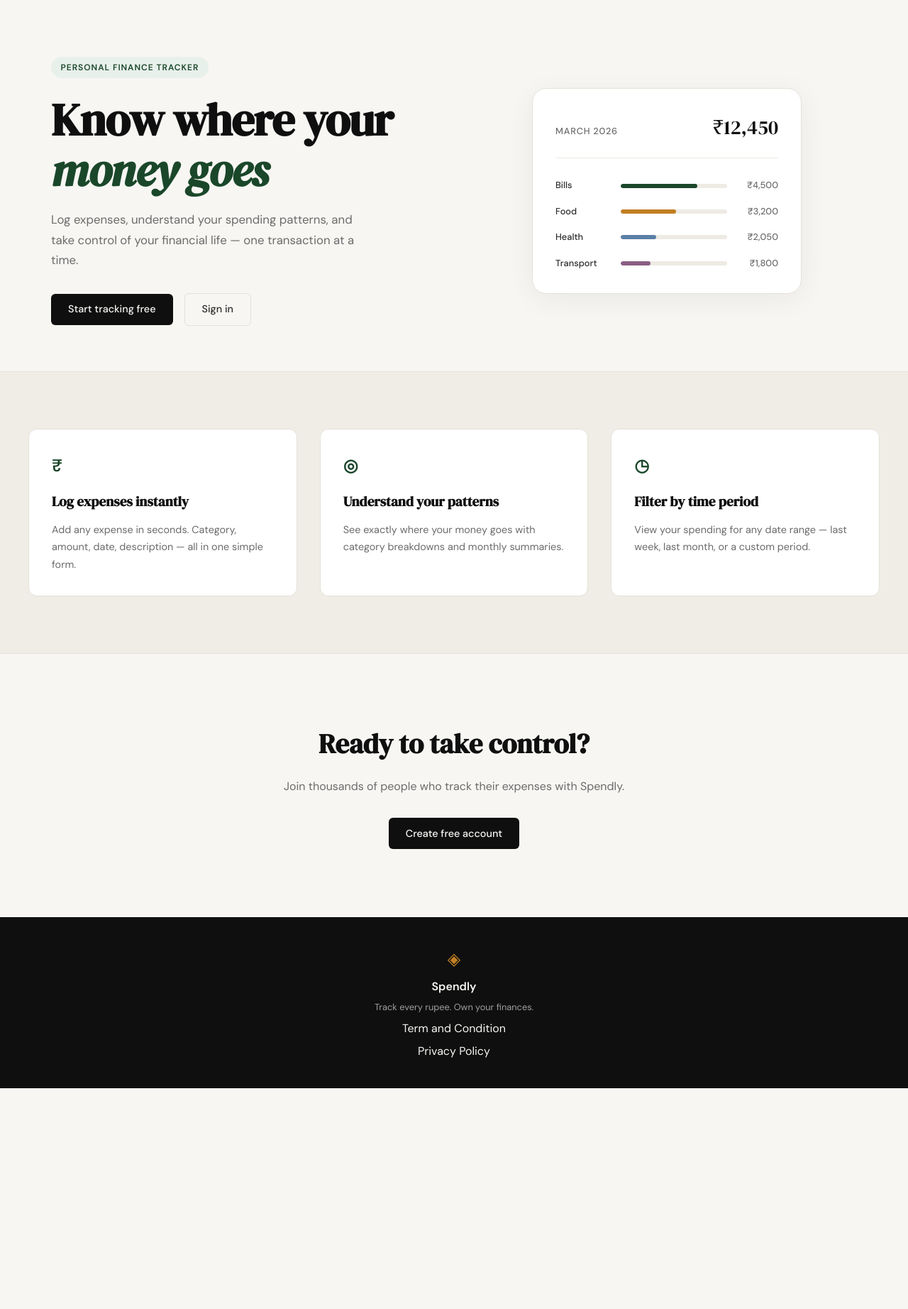
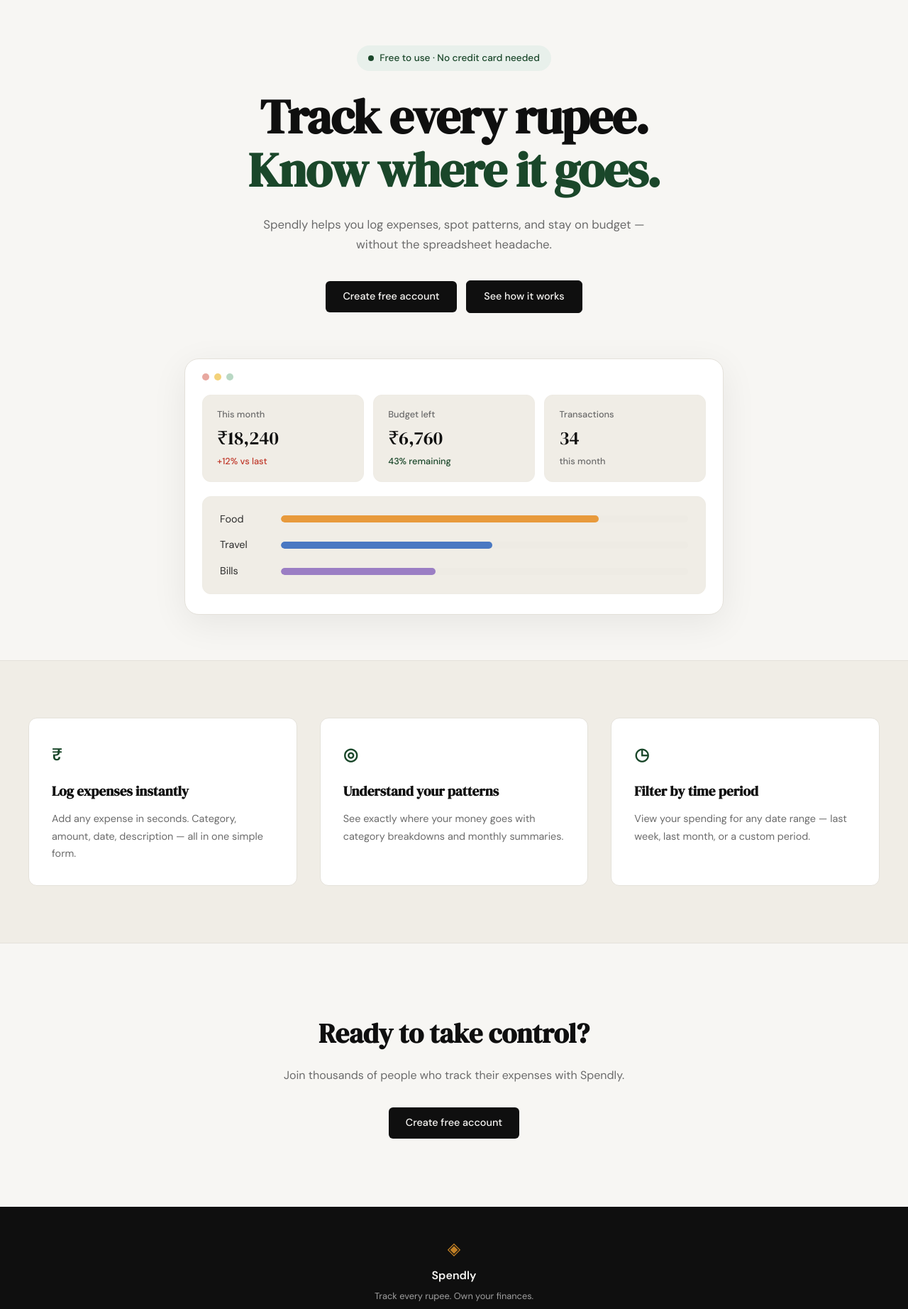
Before and after one commit to SantoshKumar4547/spendly, a Flask app: page / in a window 1280 px wide. Shown: the part 61-1905 px from the top of the page at 71% size. Before the commit the page ends 1594 px from the top, so only its background shows below. Run offline with Flask 3, Linux system fonts and the light colour scheme.

Commit message:
landing: redesign hero section to match mockup

```diff
--- a/static/css/style.css
+++ b/static/css/style.css
@@ -124,39 +124,51 @@ a { color: inherit; text-decoration: none; }
 /* ------------------------------------------------------------------ */
 
 .hero {
-    padding: 5rem 2rem 4rem;
-    display: grid;
-    grid-template-columns: 1fr 1fr;
-    gap: 4rem;
+    padding: 4rem 2rem 4rem;
+    max-width: 960px;
+    margin: 0 auto;
+    text-align: center;
+}
+
+.hero-inner {
+    display: flex;
+    flex-direction: column;
     align-items: center;
-    max-width: var(--max-width);
-    margin: 0 auto;
 }
 
 .hero-badge {
-    display: inline-block;
+    display: inline-flex;
+    align-items: center;
+    gap: 0.5rem;
     background: var(--accent-light);
     color: var(--accent);
-    font-size: 0.75rem;
-    font-weight: 600;
-    letter-spacing: 0.08em;
-    text-transform: uppercase;
-    padding: 0.35rem 0.85rem;
+    font-size: 0.85rem;
+    font-weight: 500;
+    padding: 0.45rem 1rem;
     border-radius: 999px;
-    margin-bottom: 1.5rem;
+    margin-bottom: 1.75rem;
+}
+
+.hero-badge-dot {
+    width: 8px;
+    height: 8px;
+    border-radius: 999px;
+    background: var(--accent);
+    flex: none;
 }
 
 .hero-title {
     font-family: var(--font-display);
-    font-size: clamp(2.5rem, 5vw, 4rem);
+    font-size: clamp(2.5rem, 5.5vw, 4.25rem);
     line-height: 1.1;
     letter-spacing: -0.02em;
     color: var(--ink);
-    margin-bottom: 1.25rem;
+    margin-bottom: 1.5rem;
+    max-width: 760px;
 }
 
 .hero-title em {
-    font-style: italic;
+    font-style: normal;
     color: var(--accent);
 }
 
@@ -164,18 +176,21 @@ a { color: inherit; text-decoration: none; }
     font-size: 1.05rem;
     color: var(--ink-muted);
     line-height: 1.7;
-    max-width: 460px;
-    margin-bottom: 2rem;
+    max-width: 560px;
+    margin: 0 auto 2.25rem;
 }
 
 .hero-actions {
     display: flex;
-    gap: 1rem;
+    gap: 0.85rem;
     align-items: center;
+    justify-content: center;
+    flex-wrap: wrap;
+    margin-bottom: 4rem;
 }
 
 /* ------------------------------------------------------------------ */
-/* Mock card (hero visual)                                             */
+/* Hero visual card                                                    */
 /* ------------------------------------------------------------------ */
 
 .hero-visual {
@@ -183,78 +198,112 @@ a { color: inherit; text-decoration: none; }
     justify-content: center;
 }
 
-.mock-card {
+.hero-card {
     background: var(--paper-card);
     border: 1px solid var(--border);
     border-radius: var(--radius-lg);
-    padding: 2rem;
+    padding: 1.25rem 1.5rem 1.75rem;
     width: 100%;
-    max-width: 380px;
-    box-shadow: 0 8px 40px rgba(0,0,0,0.06);
+    max-width: 760px;
+    box-shadow: 0 12px 50px rgba(0,0,0,0.07);
+    text-align: left;
 }
 
-.mock-card-header {
+.hero-card-dots {
     display: flex;
-    justify-content: space-between;
-    align-items: baseline;
-    margin-bottom: 1.75rem;
-    padding-bottom: 1.25rem;
-    border-bottom: 1px solid var(--border-soft);
+    gap: 0.45rem;
+    margin-bottom: 1.25rem;
 }
 
-.mock-label {
+.hero-card-dot {
+    width: 10px;
+    height: 10px;
+    border-radius: 999px;
+}
+
+.hero-card-dot-1 { background: #e8a8a0; }
+.hero-card-dot-2 { background: #f3d27a; }
+.hero-card-dot-3 { background: #b9d8c4; }
+
+.hero-stats {
+    display: grid;
+    grid-template-columns: repeat(3, 1fr);
+    gap: 0.85rem;
+    margin-bottom: 1.25rem;
+}
+
+.hero-stat {
+    background: var(--paper-warm);
+    border: 1px solid var(--border-soft);
+    border-radius: var(--radius-md);
+    padding: 1.1rem 1.25rem;
+}
+
+.hero-stat-label {
+    display: block;
     font-size: 0.8rem;
     font-weight: 500;
     color: var(--ink-muted);
-    text-transform: uppercase;
-    letter-spacing: 0.06em;
+    margin-bottom: 0.5rem;
 }
 
-.mock-total {
+.hero-stat-value {
+    display: block;
     font-family: var(--font-display);
-    font-size: 1.75rem;
+    font-size: 1.65rem;
     color: var(--ink);
+    line-height: 1.1;
+    margin-bottom: 0.5rem;
 }
 
-.mock-bars { display: flex; flex-direction: column; gap: 1rem; }
-
-.mock-bar-row {
-    display: grid;
-    grid-template-columns: 80px 1fr 60px;
-    align-items: center;
-    gap: 0.75rem;
+.hero-stat-delta {
+    display: block;
+    font-size: 0.8rem;
+    font-weight: 500;
 }
 
-.mock-cat {
-    font-size: 0.8rem;
-    font-weight: 500;
+.hero-stat-delta-up { color: #c0392b; }
+.hero-stat-delta-accent { color: var(--accent); }
+.hero-stat-delta-muted { color: var(--ink-muted); }
+
+.hero-bars {
+    background: var(--paper-warm);
+    border: 1px solid var(--border-soft);
+    border-radius: var(--radius-md);
+    padding: 1.25rem 1.5rem;
+    display: flex;
+    flex-direction: column;
+    gap: 0.85rem;
+}
+
+.hero-bar-row {
+    display: grid;
+    grid-template-columns: 70px 1fr;
+    align-items: center;
+    gap: 1rem;
+}
+
+.hero-bar-cat {
+    font-size: 0.9rem;
     color: var(--ink-soft);
 }
 
-.mock-bar-track {
-    height: 6px;
+.hero-bar-track {
+    height: 10px;
     background: var(--border-soft);
     border-radius: 999px;
     overflow: hidden;
 }
 
-.mock-bar {
+.hero-bar {
     height: 100%;
-    background: var(--accent);
     border-radius: 999px;
     transition: width 0.6s ease;
 }
 
-.mock-bar-2 { background: var(--accent-2); }
-.mock-bar-3 { background: #5b7fa6; }
-.mock-bar-4 { background: #8b5e83; }
-
-.mock-amt {
-    font-size: 0.8rem;
-    font-weight: 500;
-    color: var(--ink-muted);
-    text-align: right;
-}
+.hero-bar-food { background: #e89a3c; }
+.hero-bar-travel { background: #4a78c2; }
+.hero-bar-bills { background: #9b7ec4; }
 
 /* ------------------------------------------------------------------ */
 /* Buttons                                                             */
@@ -293,6 +342,16 @@ a { color: inherit; text-decoration: none; }
 .btn-ghost:hover {
     border-color: var(--ink);
     color: var(--ink);
+}
+
+.btn-primary-ghost {
+    background: var(--ink);
+    border: 1px solid var(--ink);
+}
+
+.btn-primary-ghost:hover {
+    background: var(--accent);
+    border-color: var(--accent);
 }
 
 /* ------------------------------------------------------------------ */
@@ -586,13 +645,16 @@ a { color: inherit; text-decoration: none; }
 
 @media (max-width: 900px) {
     .hero {
-        grid-template-columns: 1fr;
-        text-align: center;
+        text-align: left;
     }
 
-    .hero-subtitle { max-width: 100%; }
-    .hero-actions { justify-content: center; }
-    .hero-visual { display: none; }
+    .hero-inner { align-items: flex-start; }
+
+    .hero-subtitle { margin: 0 0 2rem; }
+
+    .hero-actions { justify-content: flex-start; }
+
+    .hero-stats { grid-template-columns: 1fr; }
 
     .features-inner { grid-template-columns: 1fr; }
 
--- a/templates/landing.html
+++ b/templates/landing.html
@@ -6,55 +6,65 @@
 
 <section class="hero">
     <div class="hero-inner">
-        <div class="hero-badge">Personal Finance Tracker</div>
+        <div class="hero-badge">
+            <span class="hero-badge-dot"></span>
+            Free to use · No credit card needed
+        </div>
         <h1 class="hero-title">
-            Know where your<br>
-            <em>money goes</em>
+            Track every rupee.<br>
+            <em>Know where it goes.</em>
         </h1>
         <p class="hero-subtitle">
-            Log expenses, understand your spending patterns,
-            and take control of your financial life —
-            one transaction at a time.
+            Spendly helps you log expenses, spot patterns, and stay
+            on budget — without the spreadsheet headache.
         </p>
         <div class="hero-actions">
-            <a href="{{ url_for('register') }}" class="btn-primary">Start tracking free</a>
-            <a href="{{ url_for('login') }}" class="btn-ghost">Sign in</a>
+            <a href="{{ url_for('register') }}" class="btn-primary">Create free account</a>
+            <a href="#how-it-works" class="btn-primary btn-primary-ghost">See how it works</a>
         </div>
     </div>
     <div class="hero-visual">
-        <div class="mock-card">
-            <div class="mock-card-header">
-                <span class="mock-label">March 2026</span>
-                <span class="mock-total">₹12,450</span>
+        <div class="hero-card">
+            <div class="hero-card-dots">
+                <span class="hero-card-dot hero-card-dot-1"></span>
+                <span class="hero-card-dot hero-card-dot-2"></span>
+                <span class="hero-card-dot hero-card-dot-3"></span>
             </div>
-            <div class="mock-bars">
-                <div class="mock-bar-row">
-                    <span class="mock-cat">Bills</span>
-                    <div class="mock-bar-track">
-                        <div class="mock-bar" style="width: 72%"></div>
+            <div class="hero-stats">
+                <div class="hero-stat">
+                    <span class="hero-stat-label">This month</span>
+                    <span class="hero-stat-value">₹18,240</span>
+                    <span class="hero-stat-delta hero-stat-delta-up">+12% vs last</span>
+                </div>
+                <div class="hero-stat">
+                    <span class="hero-stat-label">Budget left</span>
+                    <span class="hero-stat-value">₹6,760</span>
+                    <span class="hero-stat-delta hero-stat-delta-accent">43% remaining</span>
+                </div>
+                <div class="hero-stat">
+                    <span class="hero-stat-label">Transactions</span>
+                    <span class="hero-stat-value">34</span>
+                    <span class="hero-stat-delta hero-stat-delta-muted">this month</span>
+                </div>
+            </div>
+            <div class="hero-bars">
+                <div class="hero-bar-row">
+                    <span class="hero-bar-cat">Food</span>
+                    <div class="hero-bar-track">
+                        <div class="hero-bar hero-bar-food" style="width: 78%"></div>
                     </div>
-                    <span class="mock-amt">₹4,500</span>
                 </div>
-                <div class="mock-bar-row">
-                    <span class="mock-cat">Food</span>
-                    <div class="mock-bar-track">
-                        <div class="mock-bar mock-bar-2" style="width: 52%"></div>
+                <div class="hero-bar-row">
+                    <span class="hero-bar-cat">Travel</span>
+                    <div class="hero-bar-track">
+                        <div class="hero-bar hero-bar-travel" style="width: 52%"></div>
                     </div>
-                    <span class="mock-amt">₹3,200</span>
                 </div>
-                <div class="mock-bar-row">
-                    <span class="mock-cat">Health</span>
-                    <div class="mock-bar-track">
-                        <div class="mock-bar mock-bar-3" style="width: 33%"></div>
+                <div class="hero-bar-row">
+                    <span class="hero-bar-cat">Bills</span>
+                    <div class="hero-bar-track">
+                        <div class="hero-bar hero-bar-bills" style="width: 38%"></div>
                     </div>
-                    <span class="mock-amt">₹2,050</span>
-                </div>
-                <div class="mock-bar-row">
-                    <span class="mock-cat">Transport</span>
-                    <div class="mock-bar-track">
-                        <div class="mock-bar mock-bar-4" style="width: 28%"></div>
-                    </div>
-                    <span class="mock-amt">₹1,800</span>
                 </div>
             </div>
         </div>
```
